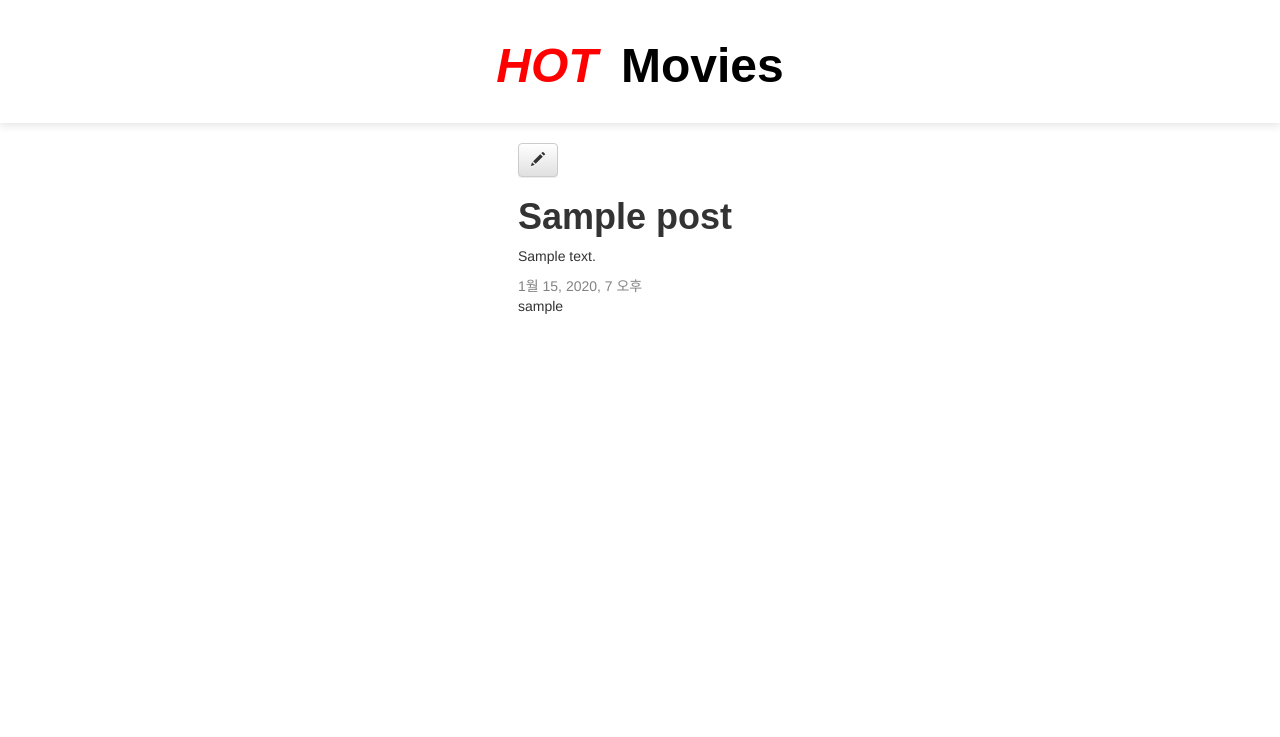
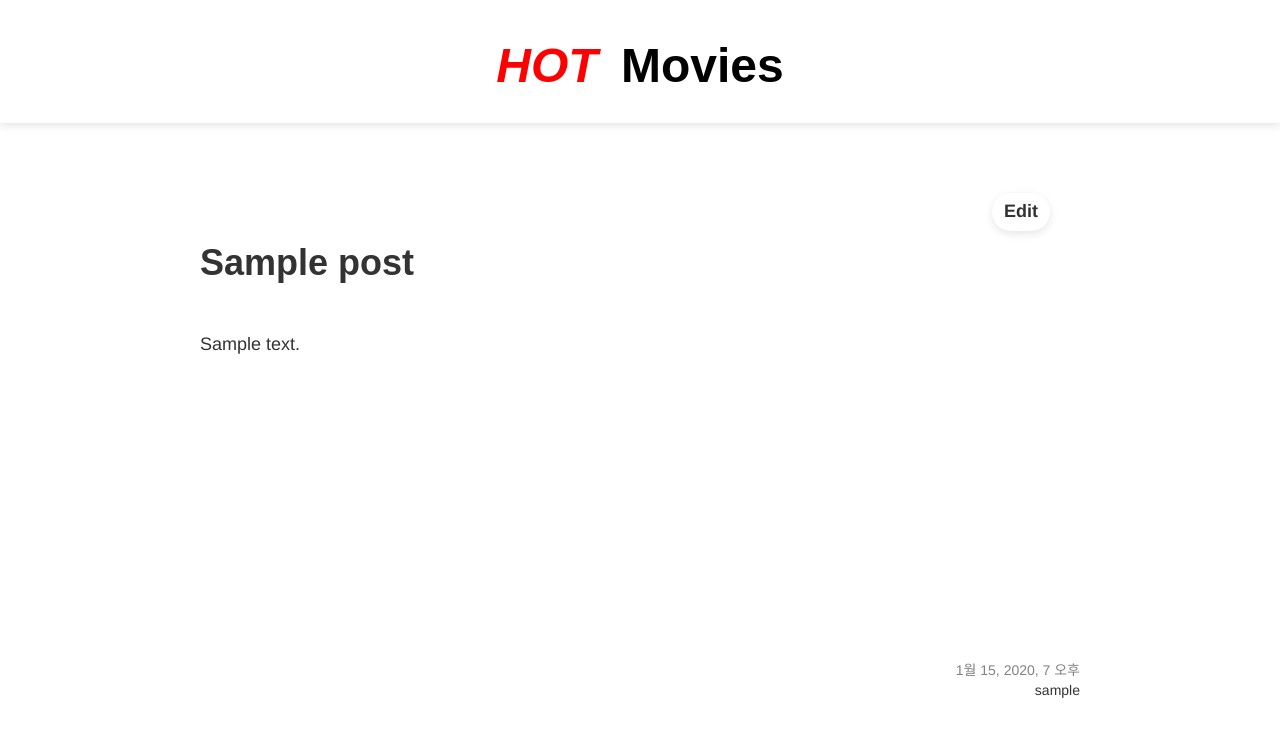
Before and after one commit to danmin20/wsp-project, a Django app: page /post/1/ in a window 1280 px wide. Shown: the top 737 px of the page. Run offline with Django 3.2, Linux system fonts and the light colour scheme; a user stored in the database is signed in; tables that the repository leaves empty hold one stand-in row (values such as "Sample post"); some libraries are stand-ins or nearby versions.

Commit message:
post detail css

```diff
--- a/blog/static/blog.css
+++ b/blog/static/index.css
@@ -119,16 +119,13 @@ input:focus {
 }
 
 .save {
+    border: none;
+    background: none;
+    box-shadow: 0 3px 8px 0 rgb(0 0 0 / 10%);
     float: right;
     font-size: 18px;
     font-weight: 800;
     border-radius: 20px;
-}
-
-button {
-    border: none;
-    background: none;
-    box-shadow: 0 3px 8px 0 rgb(0 0 0 / 10%);
 }
 
 .top-menu,
@@ -173,12 +170,32 @@ button {
     text-decoration: none;
 }
 
-.post {
+.posts .post {
     width: 100%;
     padding: 30px 50px;
     margin-top: 50px;
     box-shadow: 0 3px 8px 0 rgb(0 0 0 / 10%);
     border-radius: 20px;
+}
+
+.post-detail {
+    width: 100%;
+    padding: 50px 200px;
+}
+.post-detail .post {
+    width: 100%;
+}
+.post-detail h1 {
+    margin-top: 50px;
+}
+.post-detail p {
+    margin-top: 50px;
+}
+.post-detail .bottom{
+    position: fixed;
+    right: 200px;
+    top: auto;
+    bottom: 100px;
 }
 
 .post p {
--- a/blog/templates/blog/base.html
+++ b/blog/templates/blog/base.html
@@ -7,7 +7,7 @@
     <link rel="stylesheet" href="//maxcdn.bootstrapcdn.com/bootstrap/3.2.0/css/bootstrap.min.css">
     <link rel="stylesheet" href="//maxcdn.bootstrapcdn.com/bootstrap/3.2.0/css/bootstrap-theme.min.css">
     <link href='//fonts.googleapis.com/css?family=Lobster&subset=latin,latin-ext' rel='stylesheet' type='text/css'>
-    <link rel="stylesheet" href="{% static 'blog.css' %}">
+    <link rel="stylesheet" href="{% static 'index.css' %}">
 </head>
 
 <body>
--- a/blog/templates/blog/post_detail.html
+++ b/blog/templates/blog/post_detail.html
@@ -2,14 +2,16 @@
 {% block content %}
 <div class="post-detail">
     {% if user.is_authenticated %}
-    <a class="btn btn-default" href="{% url 'post_edit' pk=post.pk %}">
-        <span class="glyphicon glyphicon-pencil"></span>
+    <a class="save btn btn-default" href="{% url 'post_edit' pk=post.pk %}">
+        Edit
     </a>
     {% endif %}
 
+    <div class="post">
         <h1>{{ post.title }}</h1>
         <p>{{ post.text|linebreaksbr }}</p>
 
+        <div class="bottom">
             <div class="date">
                 {{ post.published_date }}
             </div>
@@ -17,4 +19,6 @@
                 {{post.author}}
             </div>
         </div>
+    </div>
+</div>
 {% endblock %}
```
Lines whose indentation alone changed are shown as unchanged.
